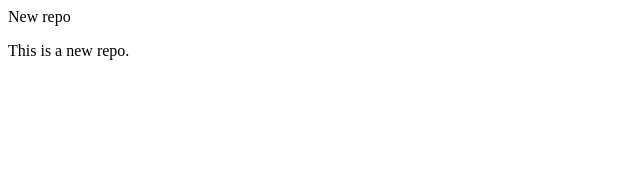
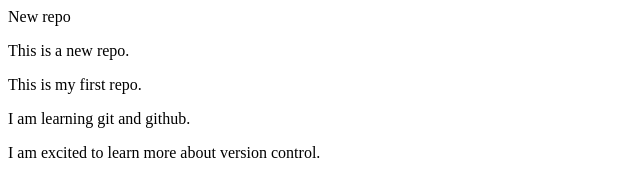
Before and after one commit to tharannum/LocalRepo, a plain HTML site: page index.html in a window 1280 px wide. Shown: the whole page, without its empty margins (0-640 px from the left). Drawn offline with Linux system fonts and the light colour scheme.

Commit message:
add the new information

```diff
--- a/index.html
+++ b/index.html
@@ -1,2 +1,5 @@
 <h>New repo</h>
 <p> This is a new repo.</p>
+<p> This is my first repo.</p>
+<p> I am learning git and github.</p>
+<p> I am excited to learn more about version control.</p>
```
